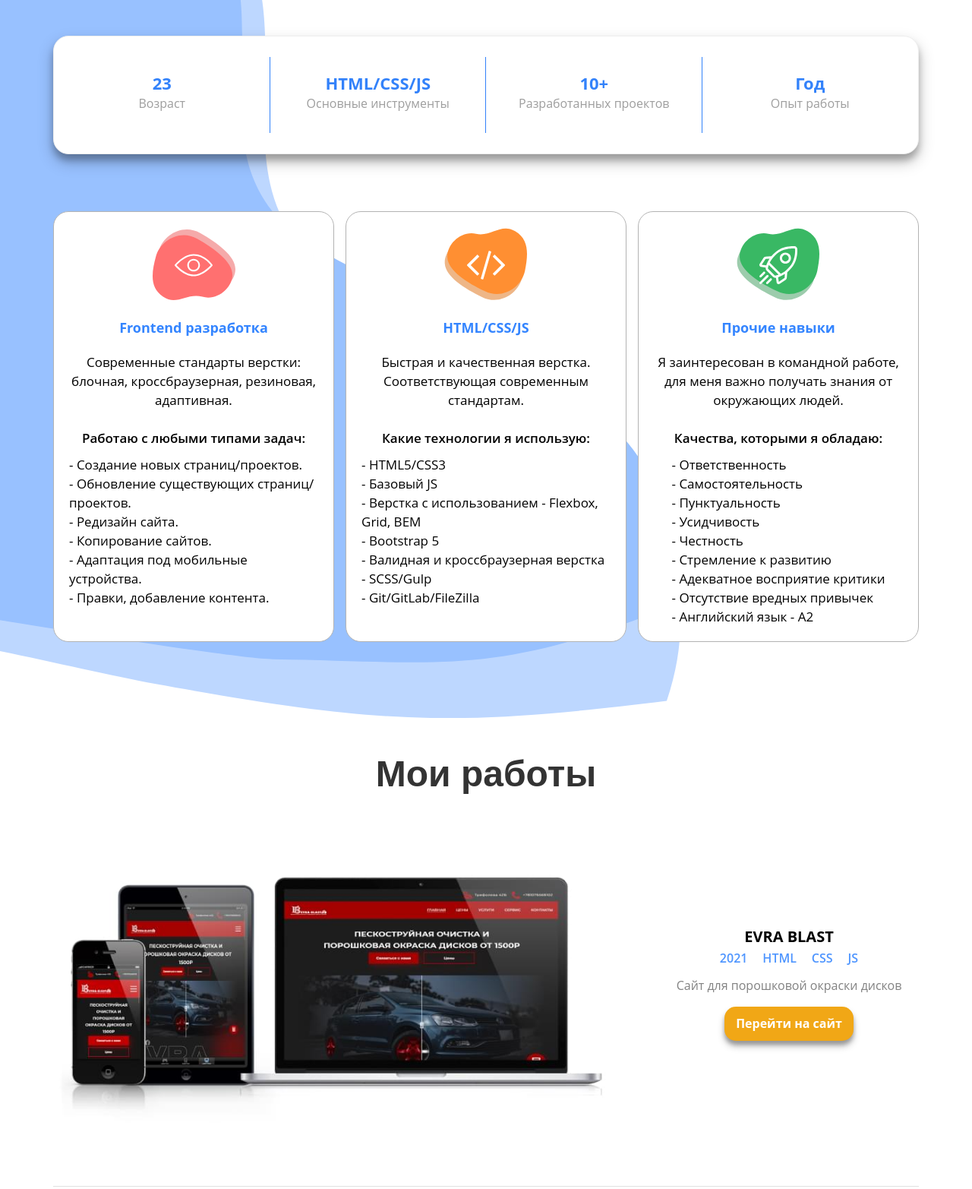
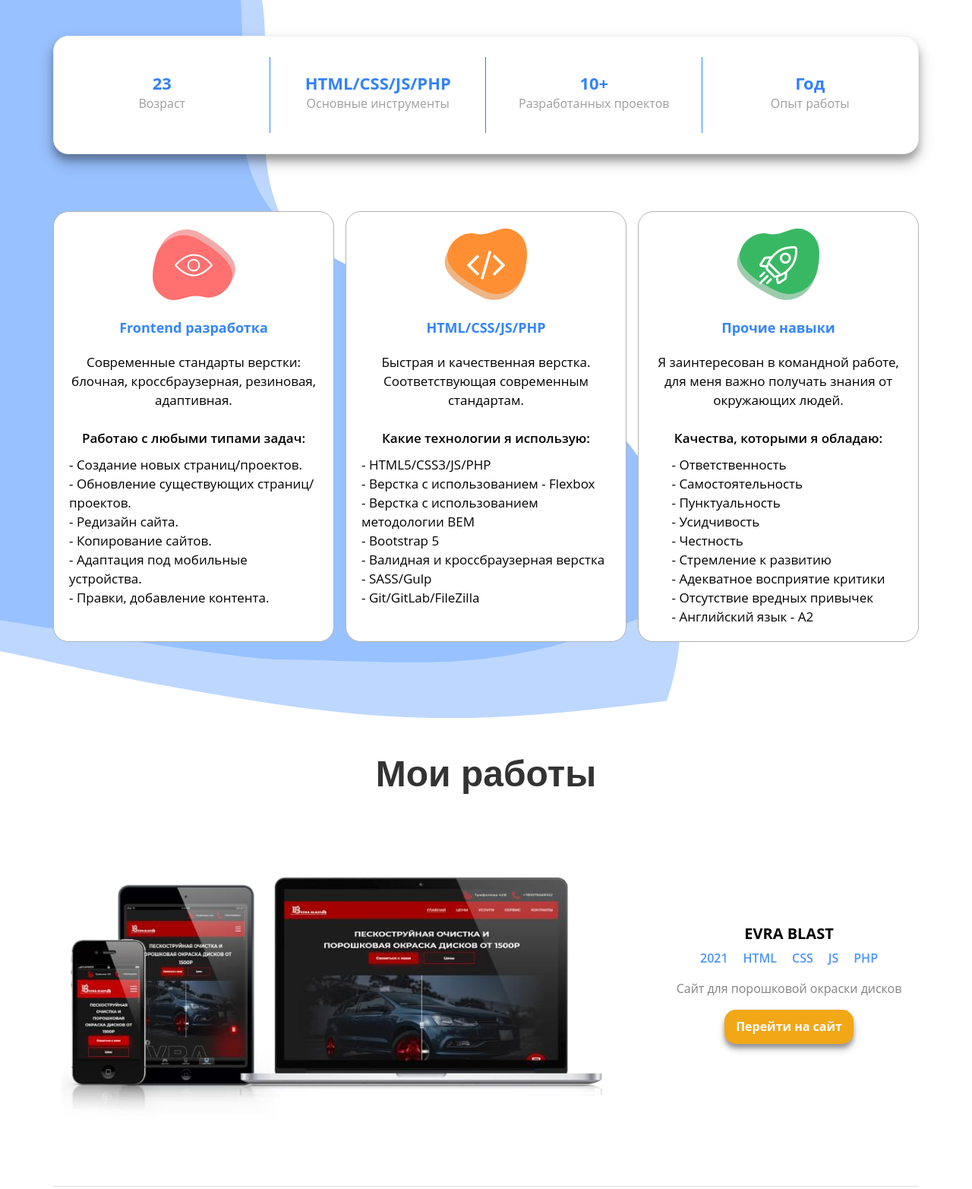
Before and after one commit to Slimeshot/Portfolio, a plain HTML site: page index.html in a window 1280 px wide. Shown: the part 1475-3040 px from the top of the page at 76% size. Drawn offline with nearby package versions, Linux system fonts and the light colour scheme.

Commit message:
delete animate

```diff
--- a/index.html
+++ b/index.html
@@ -14,7 +14,6 @@
 
 	<link rel="icon" href="images/favicon.png">
 	<meta property="og:image" content="images/dist/preview.jpg">
-
 	<link rel="stylesheet" href="css/main.min.css">
 
 </head>
@@ -103,7 +102,7 @@
 					<div class="facts__subtitle">Возраст</div>
 				</div>
 				<div class="facts__item">
-					<div class="facts__title">HTML/CSS/JS</div>
+					<div class="facts__title">HTML/CSS/JS/PHP</div>
 					<div class="facts__subtitle">Основные инструменты</div>
 				</div>
 				<div class="facts__item">
@@ -145,16 +144,16 @@
 						<img src="images/dist/svg/code.svg" alt="code">
 					</div>
 					<div class="slide__text">
-						<span class="slide__title">HTML/CSS/JS</span>
+						<span class="slide__title">HTML/CSS/JS/PHP</span>
 						<span class="slide__description">Быстрая и качественная верстка. Соответствующая современным стандартам.</span>
 						<span class="slide__info">Какие технологии я использую:</span>
 						<ul class="slide__menu">
-							<li class="slide__list">- HTML5/CSS3</li>
-							<li class="slide__list">- Базовый JS</li>
-							<li class="slide__list">- Верстка с использованием - Flexbox, Grid, BEM</li>
+							<li class="slide__list">- HTML5/CSS3/JS/PHP</li>
+							<li class="slide__list">- Верстка с использованием - Flexbox</li>
+							<li class="slide__list">- Верстка с использованием методологии BEM</li>
 							<li class="slide__list">- Bootstrap 5</li>
 							<li class="slide__list">- Валидная и кроссбраузерная верстка</li>
-							<li class="slide__list">- SCSS/Gulp</li>
+							<li class="slide__list">- SASS/Gulp</li>
 							<li class="slide__list">- Git/GitLab/FileZilla</li>
 						</ul>
 					</div>
@@ -209,6 +208,7 @@
 						<span class="work__tags-item">Html</span>
 						<span class="work__tags-item">Css</span>
 						<span class="work__tags-item">Js</span>
+						<span class="work__tags-item">Php</span>
 					</div>
 					<div class="work__text">Сайт для порошковой окраски дисков</div>
 					<a href="http://blast.spbcashflow.ru/" target="_blank" class="btn work__btn">Перейти на сайт</a>
@@ -267,10 +267,7 @@
 </section>
 
 
-	<script
-	src="https://code.jquery.com/jquery-3.6.0.js"
-	integrity="sha256-H+K7U5CnXl1h5ywQfKtSj8PCmoN9aaq30gDh27Xc0jk="
-	crossorigin="anonymous"></script>
+	<script src="https://code.jquery.com/jquery-3.6.0.min.js" integrity="sha256-/xUj+3OJU5yExlq6GSYGSHk7tPXikynS7ogEvDej/m4=" crossorigin="anonymous"></script>
 	<script src="js/app.min.js"></script>
 
 </body>
```
Also changed, not shown: css/main.min.css, images/dist/svg/Launchpad1.jpg (deleted).
